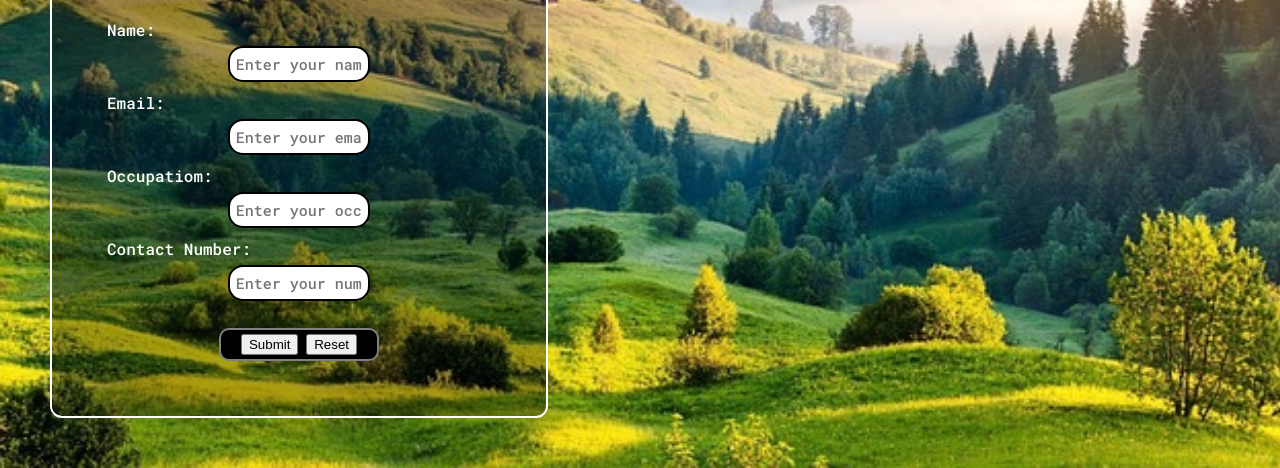
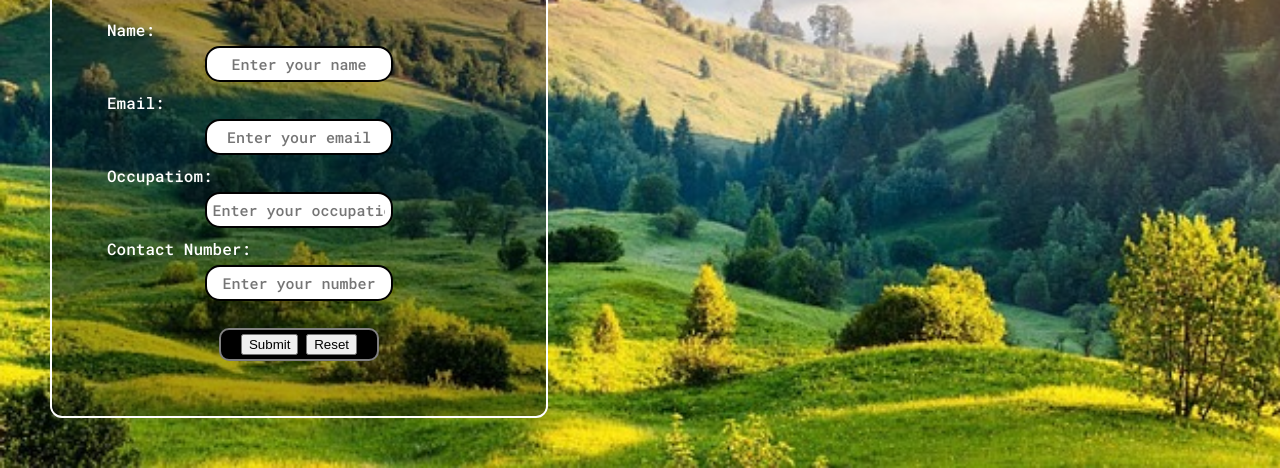
Before and after one commit to neha09shri/firstsite, a plain HTML site: page index.html in a window 1280 px wide. Shown: the part 354-822 px from the top of the page. Drawn offline with Linux system fonts and the light colour scheme; a web font is replaced by a local one.

Commit message:
Width in form-group changed

```diff
--- a/css/style.css
+++ b/css/style.css
@@ -84,7 +84,7 @@
   .form-group input {
     text-align: center;
     display: block;
-    width: 33%;
+    width: 45%;
     padding: 6px;
     margin: 6px auto;
     border: 2px solid black;
```
